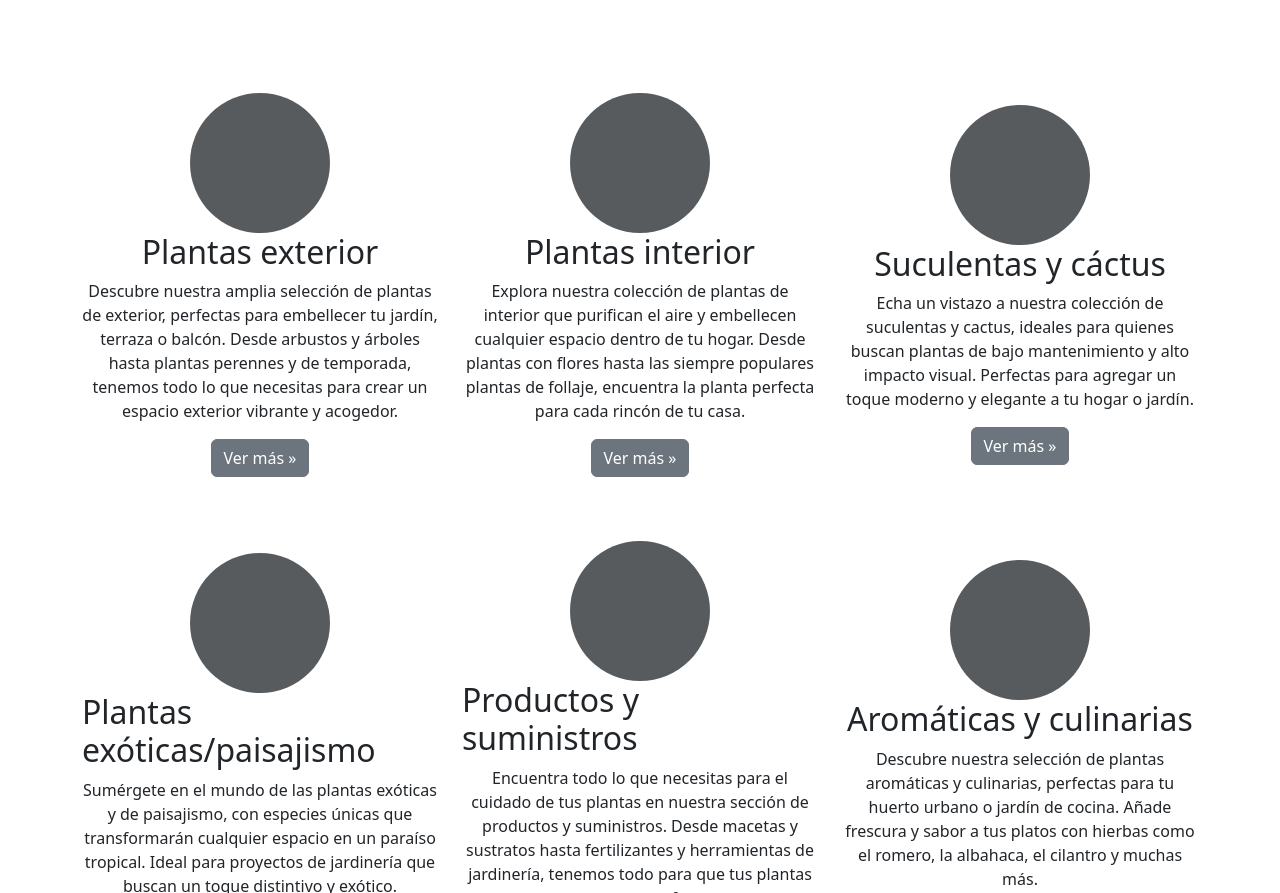
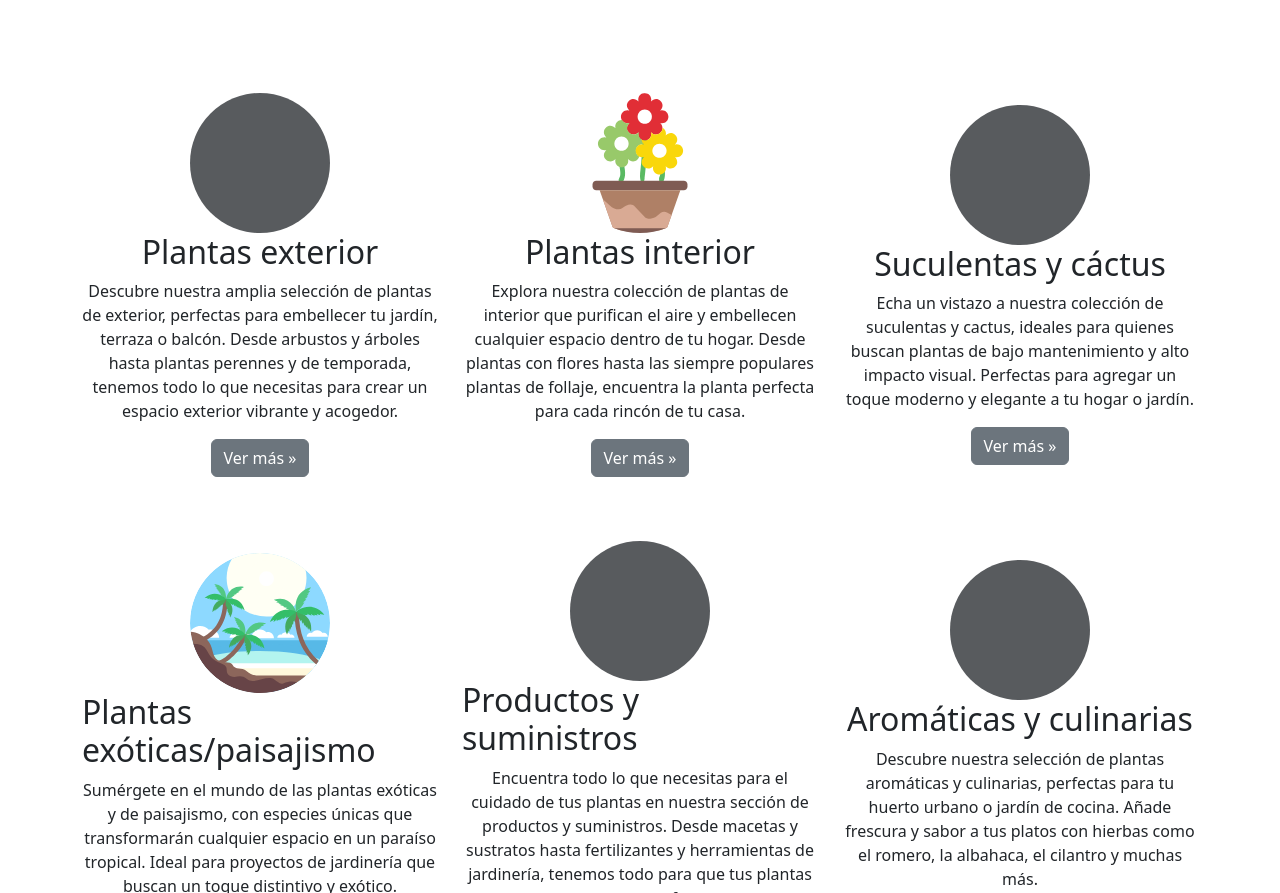
Before and after one commit to rominavc99/viveroOnline, a plain HTML site: page index.html in a window 1280 px wide. Shown: the part 378-1271 px from the top of the page. Drawn offline with nearby package versions, Linux system fonts and the light colour scheme.

Commit message:
svgs categorias y error

```diff
--- a/index.html
+++ b/index.html
@@ -73,12 +73,8 @@
                         <p><a class="btn btn-secondary" href="error.html">Ver más »</a></p>
                     </div><!-- /.col-lg-4 -->
                     <div class="col-lg-4 d-flex justify-content-center flex-column align-items-center">
-                        <svg class="bd-placeholder-img rounded-circle" width="140" height="140"
-                            xmlns="http://www.w3.org/2000/svg" role="img" aria-label="Placeholder"
-                            preserveAspectRatio="xMidYMid slice" focusable="false">
-                            <title>Placeholder</title>
-                            <rect width="100%" height="100%" fill="var(--bs-secondary-color)"></rect>
-                        </svg>
+                        <embed src="img/flower-svgrepo-com (1).svg" class="bd-placeholder-img rounded-circle" width="140" height="140">
+
                         <h2 class="fw-normal">Plantas interior</h2>
                         <p style="text-align: center;">Explora nuestra colección de plantas de interior que purifican el aire y embellecen cualquier espacio dentro de tu
                         hogar. Desde plantas con flores hasta las siempre populares plantas de follaje, encuentra la planta perfecta para cada
@@ -101,11 +97,8 @@
                 <!-- Three columns of text below the carousel -->
                 <div class="row mt-5 mb-5">
                     <div class="col-lg-4 d-flex justify-content-center flex-column align-items-center">
-                        <svg class="bd-placeholder-img rounded-circle" width="140" height="140" xmlns="http://www.w3.org/2000/svg"
-                            role="img" aria-label="Placeholder" preserveAspectRatio="xMidYMid slice" focusable="false">
-                            <title>Placeholder</title>
-                            <rect width="100%" height="100%" fill="var(--bs-secondary-color)"></rect>
-                        </svg>
+                        <embed src="img/beach-svgrepo-com (1).svg" class="bd-placeholder-img rounded-circle" width="140" height="140"
+                            aria-label="Placeholder" focusable="true">
                         <h2 class="fw-normal">Plantas exóticas/paisajismo</h2>
                         <p style="text-align: center;">Sumérgete en el mundo de las plantas exóticas y de paisajismo, con especies únicas que transformarán cualquier espacio
                         en un paraíso tropical. Ideal para proyectos de jardinería que buscan un toque distintivo y exótico.</p>
```
Also changed, not shown: error.html (+18 -1 lines), img/beach-svgrepo-com (1).svg (added), img/bug404.svg (added), img/flower-svgrepo-com (1).svg (added), img/ladybug404.svg (added).
